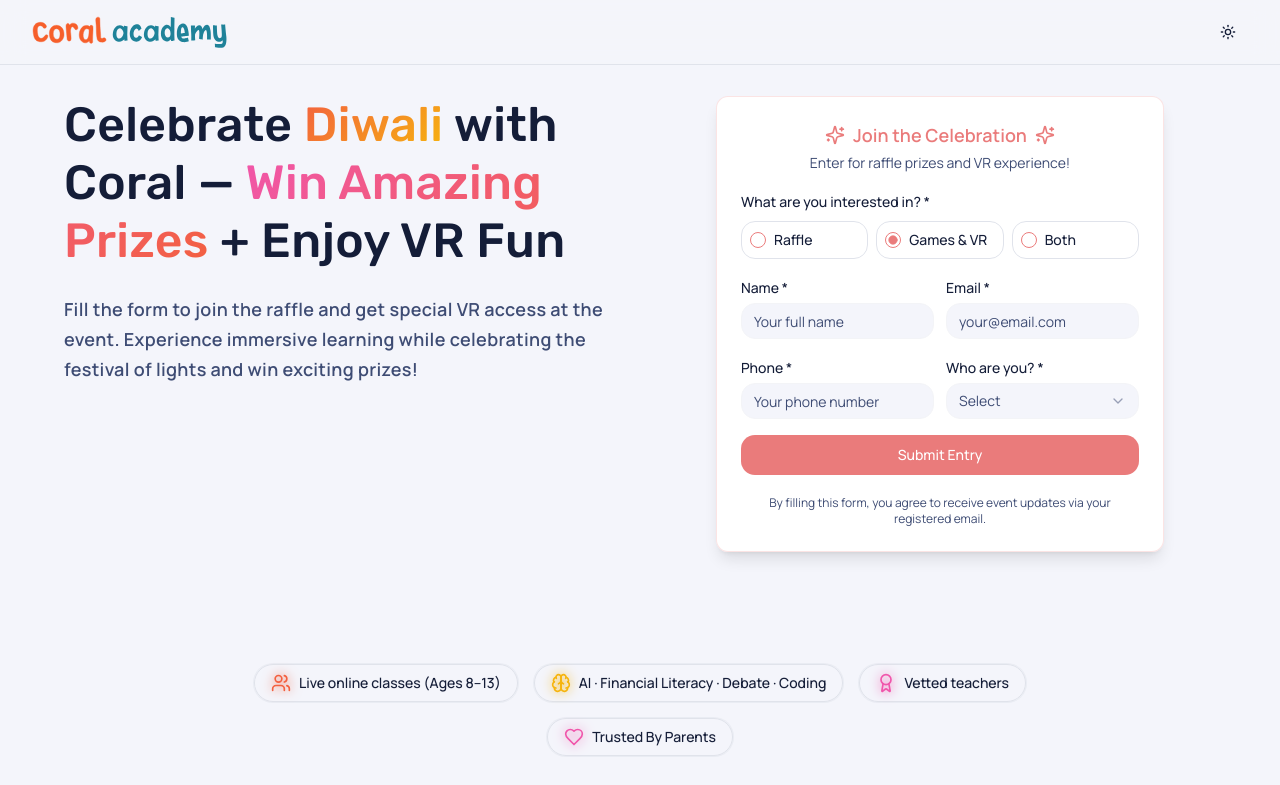
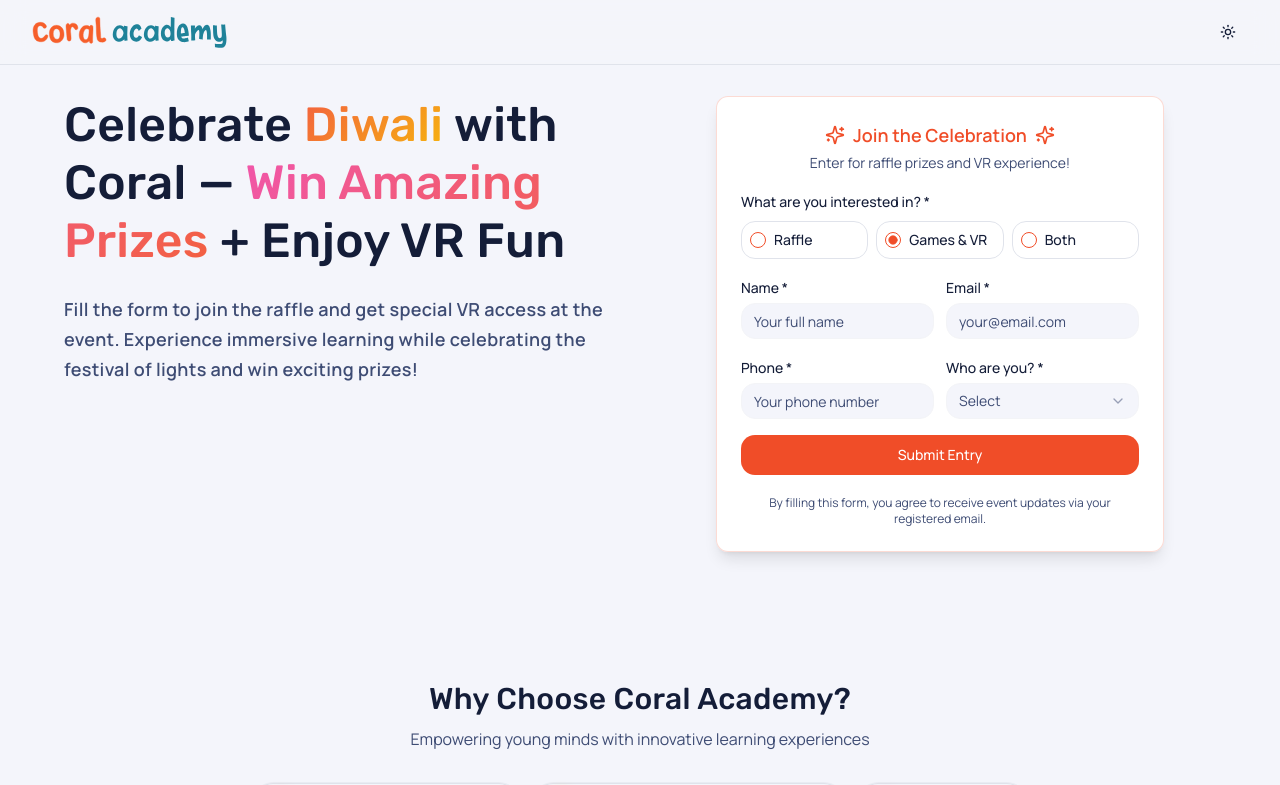
Before and after one commit to Yashodhan2612/coral-diwali-draw, a React (Vite) app: page / in a window 1280 px wide. Shown: the top 785 px of the page. Built offline with nearby package versions, Linux system fonts and the light colour scheme; the HTML template or start-up script is replaced by a standard one.

Commit message:
Refactor: Update color scheme and layout

```diff
--- a/src/components/USPChips.tsx
+++ b/src/components/USPChips.tsx
@@ -29,8 +29,18 @@ const usps = [
 
 const USPChips = () => {
   return (
-    <section className="py-12 px-4 sm:px-6 lg:px-8">
+    <section className="py-16 px-4 sm:px-6 lg:px-8">
       <div className="max-w-4xl mx-auto">
+        {/* Heading for USP Chips */}
+        <div className="text-center mb-8">
+          <h2 className="typo-h3 text-foreground mb-2">
+            Why Choose Coral Academy?
+          </h2>
+          <p className="text-muted-foreground">
+            Empowering young minds with innovative learning experiences
+          </p>
+        </div>
+
         <div className="flex flex-wrap justify-center gap-4" data-testid="usp-chips">
           {usps.map((usp, index) => (
             <div
--- a/src/index.css
+++ b/src/index.css
@@ -17,7 +17,7 @@
 
     /* PRD Light Mode Tokens */
     --primary: 11 87% 55%; /* #F05A26 */
-    --primary-text: 11 88% 60%; /* #F76431 */
+    --primary-text: 11 87% 55%; /* #F05A26 */
     --primary-bg: 11 87% 55% / 16%; /* rgba(240, 90, 38, 0.16) */
     --yellow: 43 93% 51%; /* #F3AD09 */
     --yellow-bg: 43 93% 51% / 13%; /* rgba(243, 173, 9, 0.13) */
@@ -40,10 +40,10 @@
     --popover: 0 0% 100%;
     --popover-foreground: 225 47% 15%;
 
-    --primary: 0 73% 70%; /* Coral */
+    --primary: 11 87% 55%; /* #F05A26 */
     --primary-foreground: 0 0% 100%;
-    --secondary: 42 91% 65%; /* Gold */
-    --secondary-foreground: 225 47% 15%;
+    --secondary: 192 73% 39%; /* #2788A0 */
+    --secondary-foreground: 0 0% 100%;
 
     --muted: 225 20% 96%;
     --muted-foreground: 225 30% 35%;
@@ -115,10 +115,10 @@
     --popover: 225 88% 12%;
     --popover-foreground: 0 0% 92%;
 
-    --primary: 0 73% 70%;
+    --primary: 11 87% 55%; /* #F05A26 */
     --primary-foreground: 0 0% 100%;
-    --secondary: 42 91% 65%;
-    --secondary-foreground: 225 100% 8%;
+    --secondary: 192 73% 39%; /* #2788A0 */
+    --secondary-foreground: 0 0% 100%;
 
     --muted: 225 60% 15%;
     --muted-foreground: 0 0% 72%;
--- a/src/pages/Landing.tsx
+++ b/src/pages/Landing.tsx
@@ -46,14 +46,14 @@ const Landing = () => {
                 </div>
               </motion.div>
 
-              {/* Subheading moved below form */}
+              {/* Subheading moved below form with better spacing */}
               <motion.div
                 initial={{ opacity: 0, y: 20 }}
                 animate={{ opacity: 1, y: 0 }}
                 transition={{ duration: 0.7, delay: 0.4 }}
-                className="px-4"
+                className="mt-8 px-2"
               >
-                <p className="text-sm text-muted-foreground" data-testid="hero-subheading">
+                <p className="text-base text-muted-foreground leading-relaxed" data-testid="hero-subheading">
                   Fill the form to join the raffle and get special VR access at the event.
                   Experience immersive learning while celebrating the festival of lights and win exciting prizes!
                 </p>
--- a/tailwind.config.ts
+++ b/tailwind.config.ts
@@ -42,10 +42,10 @@ export default {
         },
         surface: "hsl(var(--surface))",
 
-        // Diwali festive colors
+        // Diwali festive colors - Updated with new primary
         coral: {
-          DEFAULT: "hsl(var(--coral))",
-          foreground: "hsl(var(--coral-foreground))",
+          DEFAULT: "hsl(var(--primary))", // Using primary token
+          foreground: "hsl(var(--primary-foreground))",
         },
         gold: {
           DEFAULT: "hsl(var(--gold))",
@@ -54,6 +54,10 @@ export default {
         "pink-glow": {
           DEFAULT: "hsl(var(--pink-glow))",
           foreground: "hsl(var(--pink-glow-foreground))",
+        },
+        "premium-blue": {
+          DEFAULT: "hsl(var(--premium-blue-tone))", // Using new premium blue tone
+          foreground: "hsl(var(--secondary-foreground))",
         },
 
         primary: {
```
